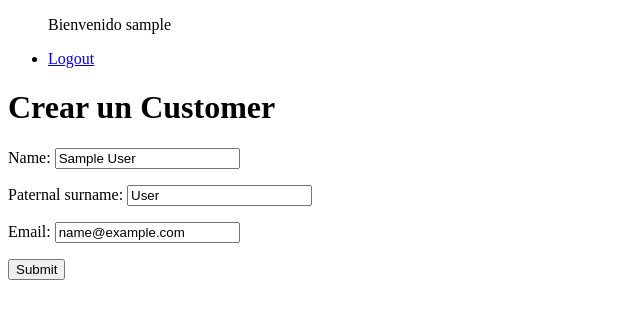
After one commit to chrisvilla96/django-paycode-assesment, a Django app: page /customer/update/00000000-0000-0000-0000-000000000001 in a window 1280 px wide. The commit adds this page. Shown: the top 319 px of the page, without its empty margins (0-640 px from the left). Run offline with Django 4.2, Linux system fonts and the light colour scheme; a user stored in the database is signed in; tables that the repository leaves empty hold one stand-in row (values such as "Sample post"); some libraries are stand-ins or nearby versions.

Commit message:
Changes for delete customer

```diff
--- a/core/models.py
+++ b/core/models.py
@@ -15,13 +15,6 @@ class Customer(models.Model):
     def __str__(self):
         return self.name
 
-    class Meta:
-        permissions = [
-            ('can_add_customer', 'can add customer'),
-            ('can_edit_customer', 'can edit customer propperties'),
-            ('can_delete_customer', 'can delete customer'),
-        ]
-
 
 class PaymentsCustomer(models.Model):
     """A model for Payments Table"""
@@ -34,12 +27,6 @@ class PaymentsCustomer(models.Model):
 
     def __str__(self):
         return self.product_name
-
-    class Meta:
-        permissions = [
-            ('can_edit_payment', 'can edit payment propperties'),
-            ('can_delete_payment', 'can delete payment'),
-        ]
 
 
 def create_dummy_payments_signal(sender, instance, **kwargs):
--- /dev/null
+++ b/core/templates/customer/customer-edit.html
@@ -0,0 +1,12 @@
+{% extends 'base.html' %}
+
+{% block main_content %}
+<h1>Crear un Customer</h1>
+
+<form method="POST">
+    {% csrf_token %}
+    {{ form.as_p }}
+    <button type="submit">Submit</button>
+</form>
+
+{% endblock %}
--- a/core/urls.py
+++ b/core/urls.py
@@ -6,5 +6,7 @@ urlpatterns = [
     path('', views.HomeView.as_view(), name='home'),
     path('index/', views.IndexView.as_view(), name='index'),
     path('customer/<uuid:pk>', views.CustomerDetailView.as_view(), name='customer-detail'),
-    path('customer/create', views.CustomerCreateView.as_view(), name='create-customer')
+    path('customer/create', views.CustomerCreateView.as_view(), name='customer-create'),
+    path('customer/update/<uuid:pk>',views.CustomerUpdateView.as_view(), name='customer-update'),
+    path('customer/delete/<uuid:pk>',views.CustomerDeleteView.as_view(), name='customer-delete'),
 ]
--- a/core/views.py
+++ b/core/views.py
@@ -1,7 +1,7 @@
 from django.contrib.auth.mixins import LoginRequiredMixin, PermissionRequiredMixin
 from django.views.generic import ListView, TemplateView
 from django.views.generic.detail import DetailView
-from django.views.generic.edit import CreateView
+from django.views.generic.edit import CreateView, UpdateView, DeleteView
 from django.urls import reverse
 
 from .models import Customer, PaymentsCustomer
@@ -37,11 +37,32 @@ class CustomerDetailView(LoginRequiredMixin, DetailView):
 
 
 class CustomerCreateView(LoginRequiredMixin, PermissionRequiredMixin, CreateView):
-    """Viewfor creating Customers"""
+    """View for creating Customers"""
 
     permission_required = 'core.add_customer'
 
-    template_name = 'customer-create.html'
+    template_name = 'customer/customer-create.html'
     model = Customer
     fields = ['name', 'paternal_surname', 'email']
     success_url = '/index/'
+
+
+class CustomerUpdateView(LoginRequiredMixin, PermissionRequiredMixin, UpdateView):
+    """View for editing Customers"""
+
+    permission_required = 'core.change_customer'
+
+    template_name = 'customer/customer-edit.html'
+    model = Customer
+    fields = ['name', 'paternal_surname', 'email']
+    success_url = '/index/'
+
+
+class CustomerDeleteView(LoginRequiredMixin, PermissionRequiredMixin, DeleteView):
+    """View for deleting Customer"""
+
+    permission_required = 'core.delete_customer'
+
+    template_name = 'customer/customer-delete.html'
+    model = Customer
+    success_url = '/index/'
```
Also changed, not shown: core/templates/customer/customer-delete.html (added, +12 -0 lines), core/templates/index.html (+6 -1 lines), core/templates/customer/customer-create.html (renamed from core/templates/customer-create.html).
